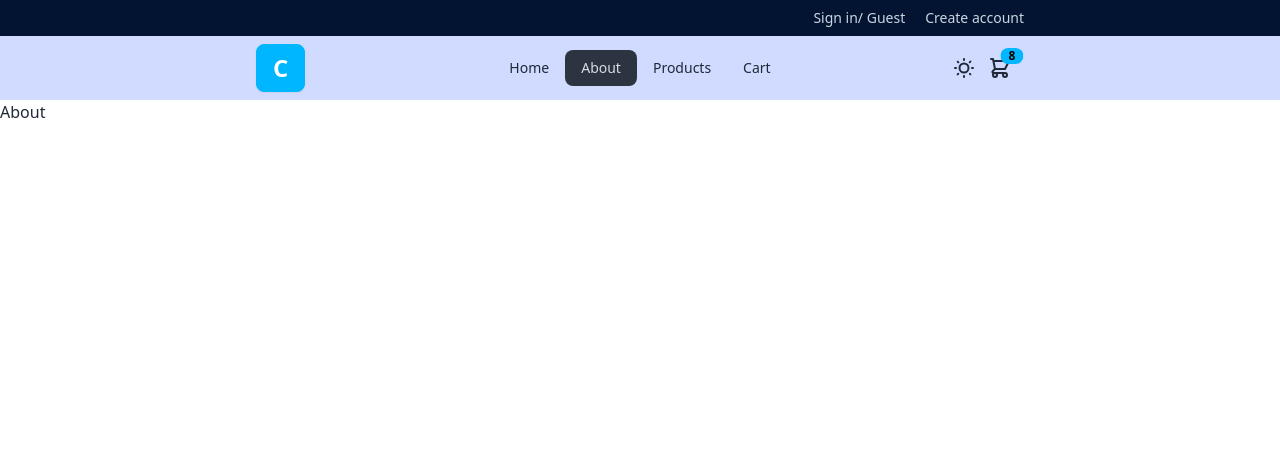
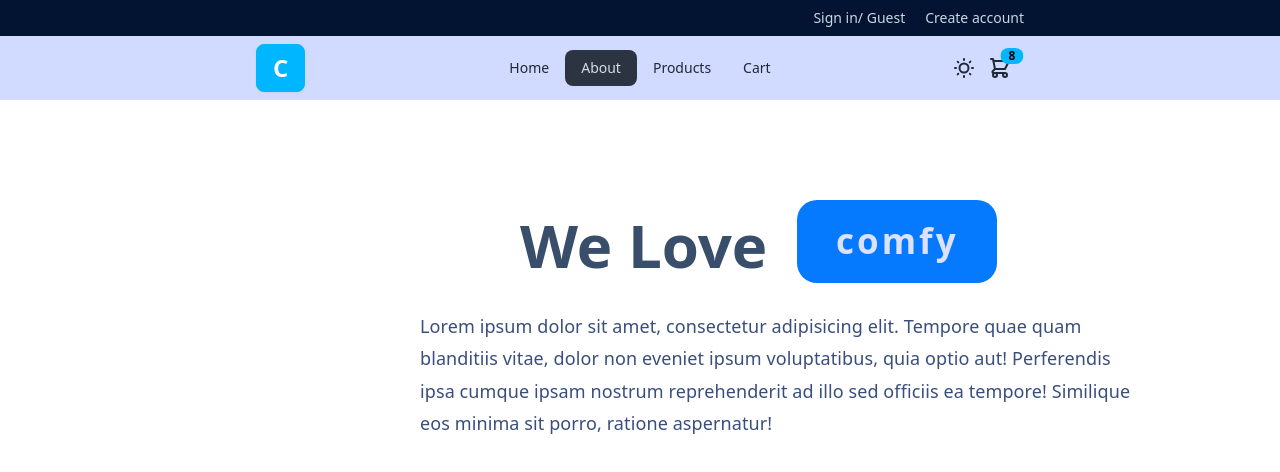
Before and after one commit to madiinemmm/comfy-store, a React (Vite) app: page /about in a window 1280 px wide. Shown: the top 472 px of the page. Built offline with nearby package versions, Linux system fonts and the light colour scheme.

Commit message:
about completed

```diff
--- a/src/pages/About.jsx
+++ b/src/pages/About.jsx
@@ -2,7 +2,18 @@ import React from 'react'
 
 function About() {
   return (
-    <div>About</div>
+    <div>
+                 <div style={{display: "flex", paddingLeft: "400px"}}>
+          <h1 style={{color: "#394E6A", fontSize: "60px", marginLeft: "120px", marginTop: "100px", fontWeight: "bold" }}>We Love</h1>
+      <div>
+      <button style={{marginLeft: "30px", marginTop: "100px", padding: "15px", width: "200px", border: "none", borderRadius: "20px", fontSize: "35px", color: "#DBE1FF", backgroundColor: "#057AFF", fontWeight: "700", letterSpacing: "3px"}}>comfy</button>
+      </div>
+
+         </div>
+         <div>
+         <p style={{marginLeft: "20px", letterSpacing: "0.1px", lineHeight: "1.8", marginTop: "20px", fontSize: "18px", color: "#394E7D",  paddingLeft: "400px"}}>Lorem ipsum dolor sit amet, consectetur adipisicing elit. Tempore quae quam <br /> blanditiis vitae, dolor non eveniet ipsum voluptatibus, quia optio aut! Perferendis <br /> ipsa cumque ipsam nostrum reprehenderit ad illo sed officiis ea tempore! Similique <br /> eos minima sit porro, ratione aspernatur!</p>
+         </div>
+    </div>
   )
 }
 
--- a/src/pages/Home.jsx
+++ b/src/pages/Home.jsx
@@ -1,6 +1,5 @@
 import { useContext, useState, useEffect } from 'react';
 import { Link } from 'react-router-dom';
-    import { v4 as uuidv4 } from 'uuid';
 import { ThemeContext } from '../App';
 import hero1 from '../assets/img1.webp';
 import hero2 from '../assets/img2.webp';
@@ -105,19 +104,14 @@
 
       <div>
         <h1 className='text-4xl font-semibold mt-20 text-[#394E6A]'>Featured Products</h1>
-
-
         <div className='grid grid-cols-3 gap-4 mt-5'>
           {featuredProducts.map(product => (
-        <div key={uuidv4()} className='border p-4'>
+            <div key={product.id} className='border p-4'>
               <h2 className='text-xl font-semibold mb-2'>{product.name}</h2>
               <p className='text-gray-600'>{product.description}</p>
             </div>
           ))}
         </div>
-
-
-
       </div>
     </div>
   );
```
Lines whose indentation alone changed are shown as unchanged.
